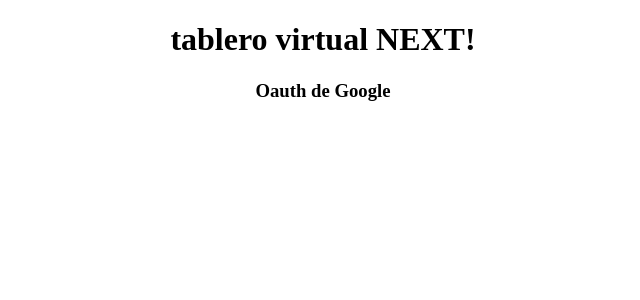
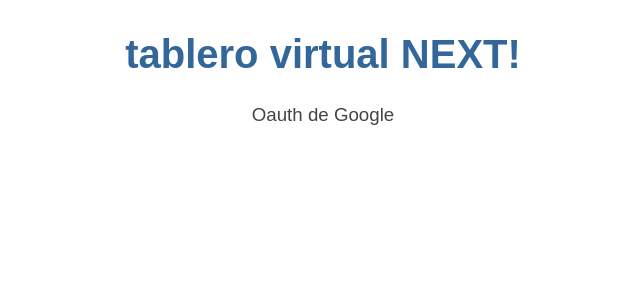
Before and after one commit to next-victormtorres/tablero-virtual, an Angular app: page / in a window 1280 px wide. Shown: the top 300 px of the page, without its empty margins (317-957 px from the left). Built offline with nearby package versions, Linux system fonts and the light colour scheme.

Commit message:
modified style.css

```diff
--- a/src/styles.css
+++ b/src/styles.css
@@ -1 +1,32 @@
 /* You can add global styles to this file, and also import other style files */
+
+h1 {
+    color: #369;
+    font-family: Arial, Helvetica, sans-serif;
+    font-size: 250%;
+}
+
+h2,
+h3 {
+    color: #444;
+    font-family: Arial, Helvetica, sans-serif;
+    font-weight: lighter;
+}
+
+body {
+    margin: 2em;
+}
+
+body,
+input[type="text"],
+button {
+    color: #888;
+    font-family: Cambria, Georgia;
+}
+
+
+/* everywhere else */
+
+* {
+    font-family: Arial, Helvetica, sans-serif;
+}
```
